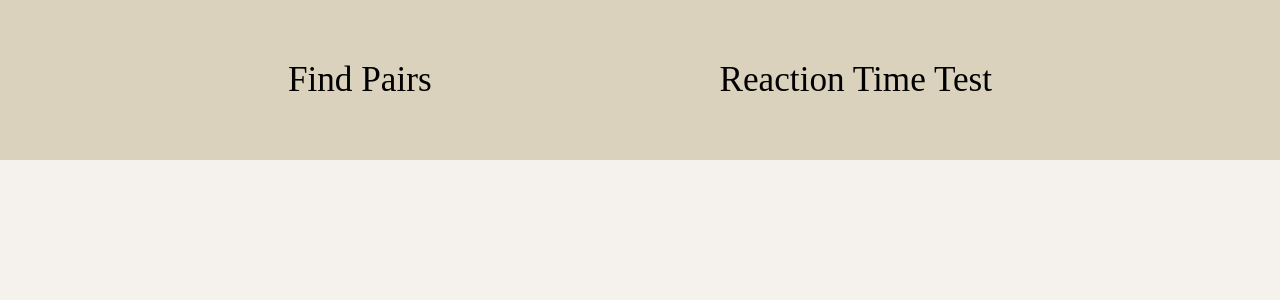
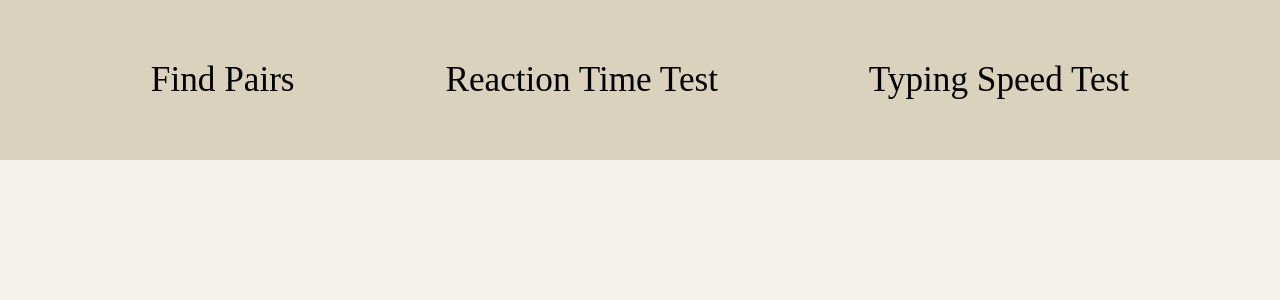
Before and after one commit to MaxamatO/memory, a React (Create React App) app: page / in a window 1280 px wide. Shown: the top 300 px of the page. Built offline with nearby package versions, Linux system fonts and the light colour scheme.

Commit message:
Add typing speed test btn

```diff
--- a/src/Home.jsx
+++ b/src/Home.jsx
@@ -3,6 +3,7 @@ import Pairs from "./pairs_game/Pairs";
 import styled from "styled-components";
 import "./index.css";
 import ReactionTime from "./reaction_time/ReactionTime";
+import TypingTest from "./typing_test/TypingText";
 function Home() {
   const [settings, setSettings] = useState({
     game: "",
@@ -15,6 +16,8 @@ function Home() {
         return <Pairs level={settings.level} />;
       case "Reaction Time Test":
         return <ReactionTime></ReactionTime>;
+      case "Typing Test":
+        return <TypingTest></TypingTest>;
       default:
         return;
     }
@@ -31,6 +34,9 @@ function Home() {
             onClick={() => setSettings({ game: "Reaction Time Test" })}
           >
             Reaction Time Test <br />
+          </GameOption>
+          <GameOption onClick={() => setSettings({ game: "Typing Test" })}>
+            Typing Speed Test <br />
           </GameOption>
         </MenuContainer>
       ) : (
```
